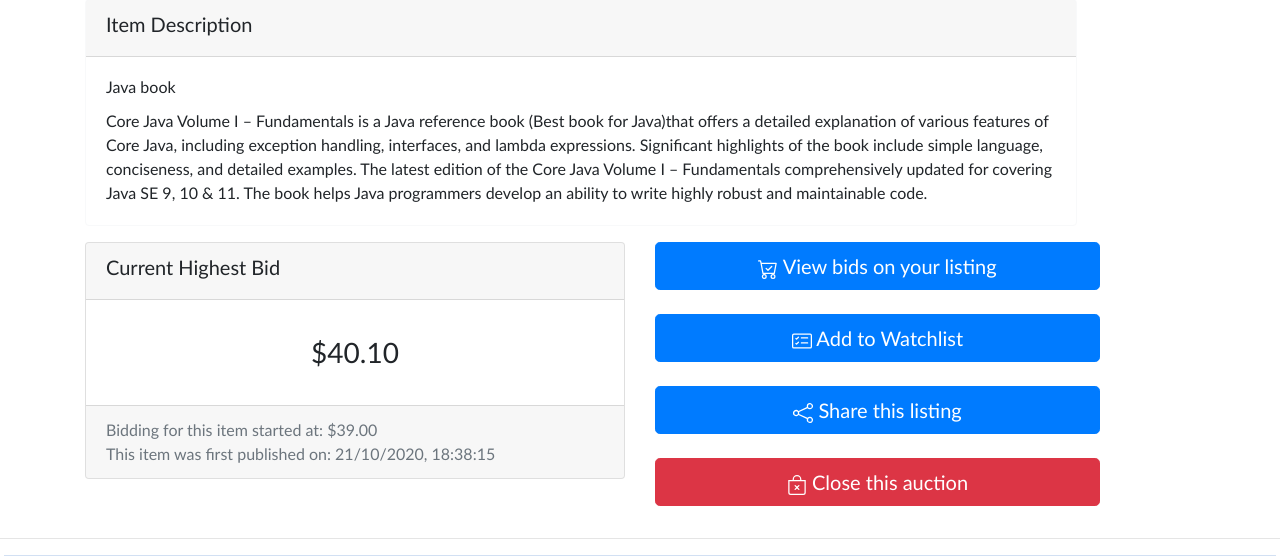
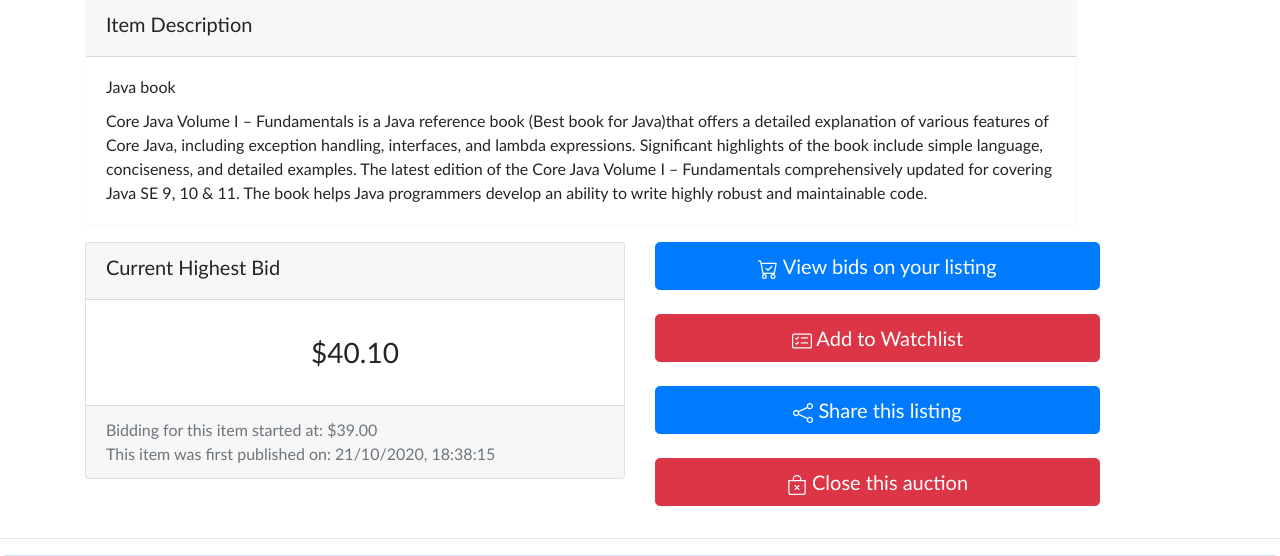
Before and after one commit to xiaohai-huang/IAB207-Auction-Website, a Flask app: page /items/2 in a window 1280 px wide. Shown: the part 544-1100 px from the top of the page. Run offline with Flask 2, Linux system fonts and the light colour scheme; a user stored in the database is signed in; data comes from the database, SQL or seed files in the repository; some libraries are stand-ins or nearby versions.

Commit message:
Update show.html
disabled button for closed auction, in addition to aesthetic wishlist button change

```diff
--- a/auction/templates/item/show.html
+++ b/auction/templates/item/show.html
@@ -255,6 +255,7 @@
       {% if bid_form.bid_price.errors %}
           <p>{{ bid_form.bid_price.errors[0] }}</p>
       {% endif %}
+      {% if item.item_status == 'Open' %}
       <button type="button" class="btn btn-primary btn-lg btn-block" data-toggle="modal" data-target="#bidModal"><svg
           width="1em" height="1em" viewBox="0 0 16 16" class="bi bi-cart-check" fill="currentColor"
           xmlns="http://www.w3.org/2000/svg">
@@ -264,8 +265,15 @@
             d="M11.354 5.646a.5.5 0 0 1 0 .708l-3 3a.5.5 0 0 1-.708 0l-1.5-1.5a.5.5 0 1 1 .708-.708L8 8.293l2.646-2.647a.5.5 0 0 1 .708 0z" />
         </svg> Bid Now</button>
       <br>
+      {% else %}
+      <button type="button" class="btn btn-danger btn-lg btn-block disabled"><svg width="1em" height="1em" viewBox="0 0 16 16" class="bi bi-door-closed" fill="currentColor" xmlns="http://www.w3.org/2000/svg">
+        <path fill-rule="evenodd" d="M3 2a1 1 0 0 1 1-1h8a1 1 0 0 1 1 1v13h1.5a.5.5 0 0 1 0 1h-13a.5.5 0 0 1 0-1H3V2zm1 13h8V2H4v13z"/>
+        <path d="M9 9a1 1 0 1 0 2 0 1 1 0 0 0-2 0z"/>
+      </svg> Bidding has closed</button>
+    <br>
       {% endif %}
-      <a href="{{url_for('item.watch', item_id = item.id)}}" class="btn btn-primary btn-lg btn-block"><svg width="1em" height="1em" viewBox="0 0 16 16"
+      {% endif %}
+      <a href="{{url_for('item.watch', item_id = item.id)}}" class="btn btn-{% if item.item_status == 'Open' %}primary{% else %}danger{% endif %} btn-lg btn-block"><svg width="1em" height="1em" viewBox="0 0 16 16"
           class="bi bi-card-checklist" fill="currentColor" xmlns="http://www.w3.org/2000/svg">
           <path fill-rule="evenodd"
             d="M14.5 3h-13a.5.5 0 0 0-.5.5v9a.5.5 0 0 0 .5.5h13a.5.5 0 0 0 .5-.5v-9a.5.5 0 0 0-.5-.5zm-13-1A1.5 1.5 0 0 0 0 3.5v9A1.5 1.5 0 0 0 1.5 14h13a1.5 1.5 0 0 0 1.5-1.5v-9A1.5 1.5 0 0 0 14.5 2h-13z" />
```
